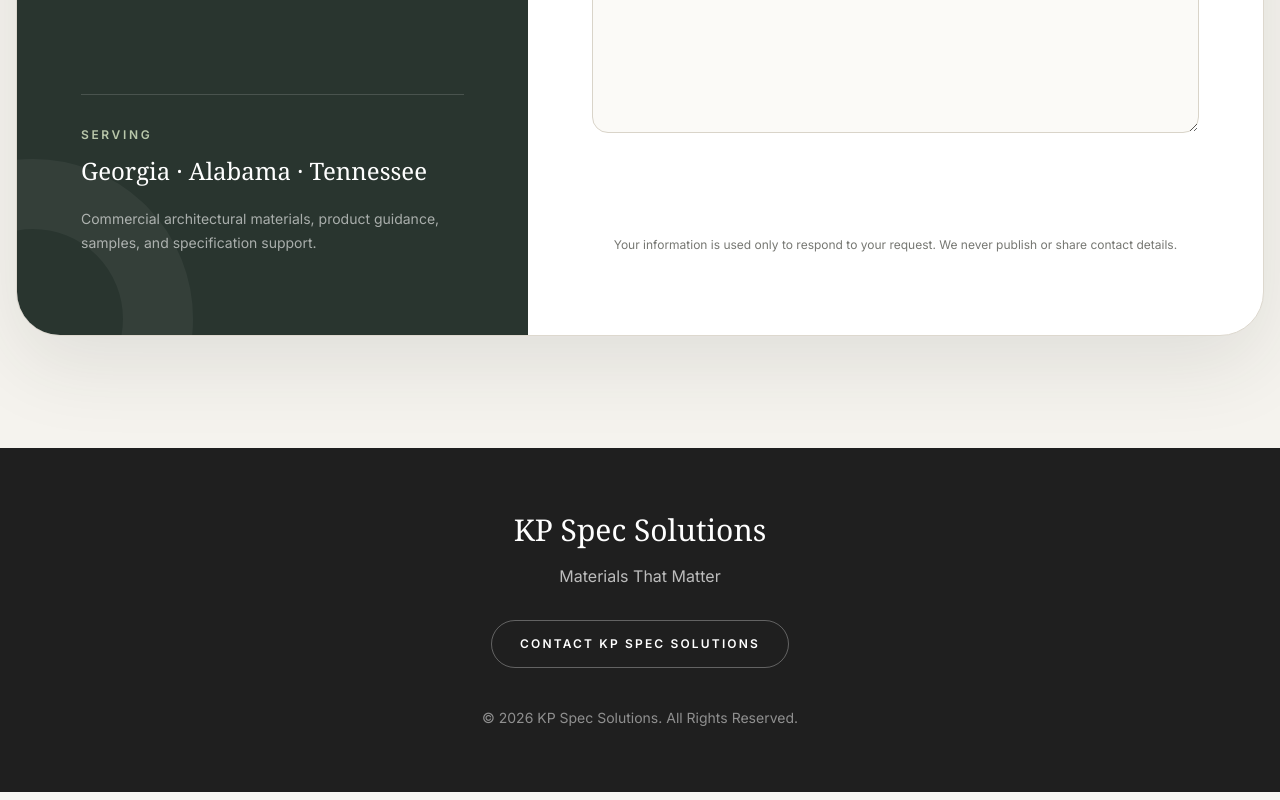
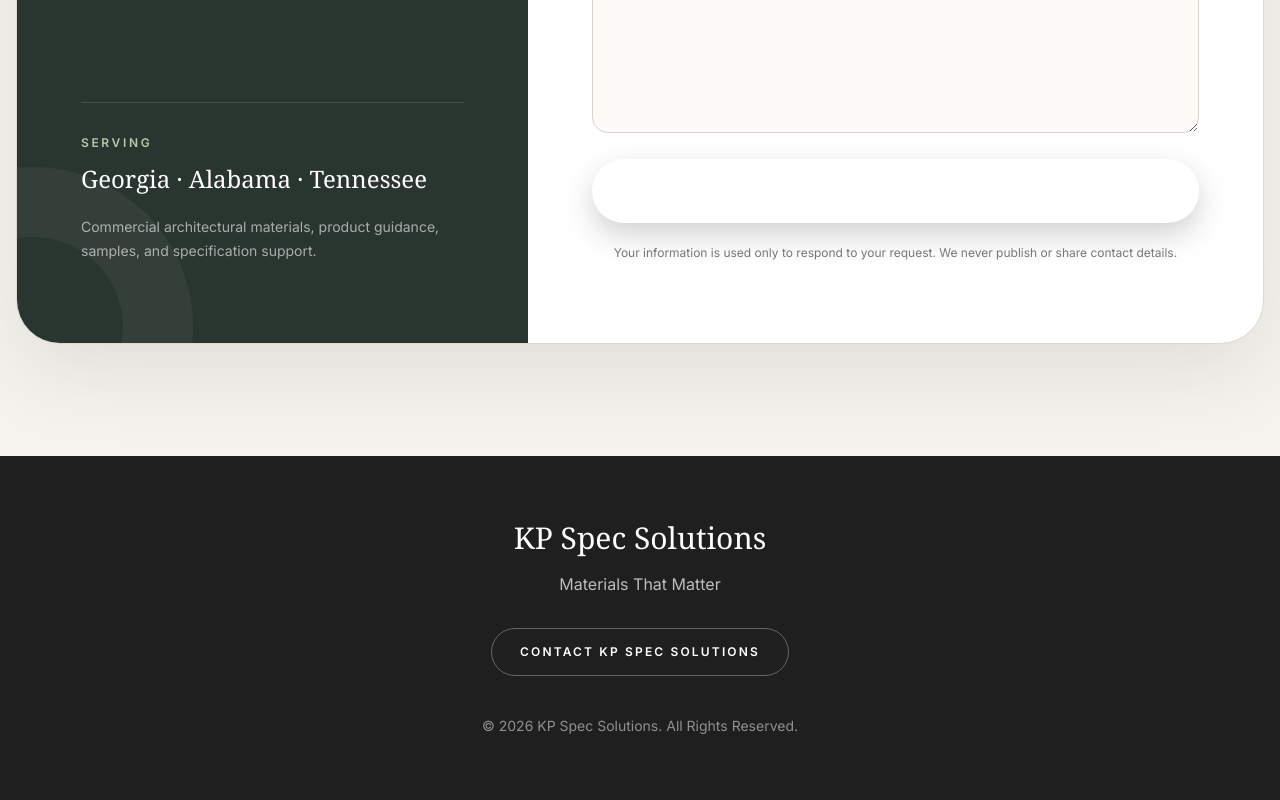
Before and after one commit to renkcub1/kpspecsolutions, a React (Vite) app: page /contact in a window 1280 px wide. Shown: the part 816-1616 px from the top of the page. Built offline with nearby package versions, Linux system fonts and the light colour scheme.

Commit message:
Make contact submit button explicit

```diff
--- a/src/pages/Contact.tsx
+++ b/src/pages/Contact.tsx
@@ -145,9 +145,14 @@
                 </div>
 
                 <div className="sm:col-span-2">
-                  <button type="submit" disabled={status === "submitting"} className="group flex min-h-14 w-full items-center justify-between rounded-full bg-[#29352F] px-7 text-xs font-semibold uppercase tracking-[0.2em] text-white transition hover:bg-[#3D4A43] disabled:cursor-wait disabled:opacity-70 sm:px-9">
-                    <span>{status === "submitting" ? "Sending Request…" : "Send Request"}</span>
-                    <ArrowRight aria-hidden="true" className="size-5 transition-transform group-hover:translate-x-1" />
+                  <button
+                    type="submit"
+                    disabled={status === "submitting"}
+                    className="group flex min-h-16 w-full items-center justify-between rounded-full border-2 border-[#29352F] bg-[#29352F] px-7 text-sm font-semibold uppercase tracking-[0.18em] text-white shadow-[0_12px_30px_rgba(41,53,47,.22)] transition hover:border-[#3D4A43] hover:bg-[#3D4A43] disabled:cursor-wait disabled:opacity-70 sm:px-9"
+                    style={{ color: "#FFFFFF" }}
+                  >
+                    <span>{status === "submitting" ? "Submitting Request…" : "Submit Request"}</span>
+                    <ArrowRight aria-hidden="true" className="size-5 text-white transition-transform group-hover:translate-x-1" />
                   </button>
                   {status === "error" && (
                     <p className="mt-4 text-sm leading-6 text-[#9B3C31]" role="alert">
```
